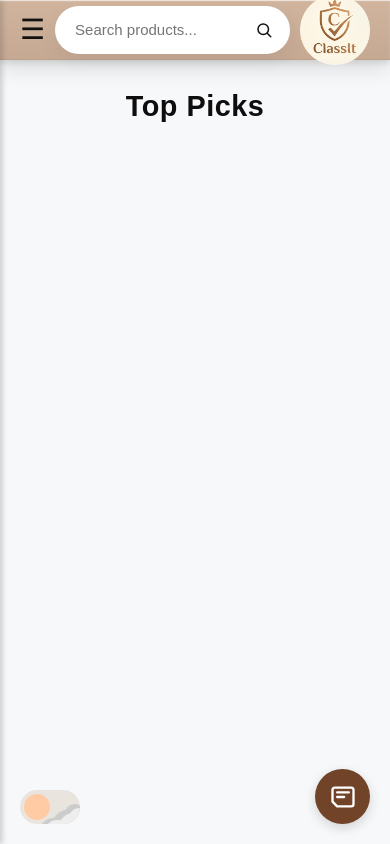
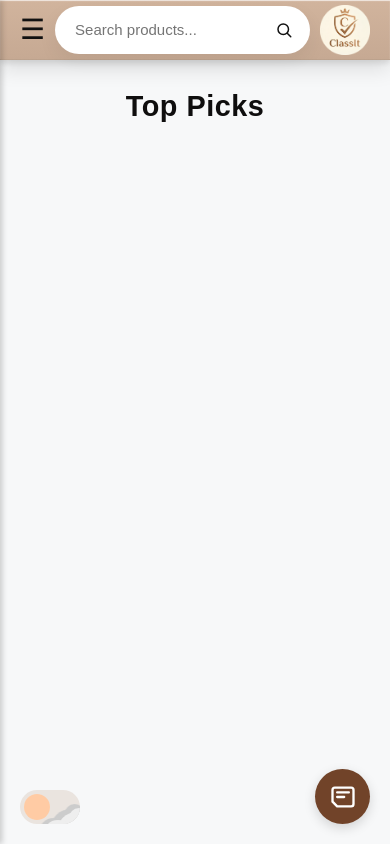
Before and after one commit to Imam1492/ClassIt, a website built with Vite: page index.html in a window 390 px wide. Built offline with nearby package versions, Linux system fonts and the light colour scheme; no server answers; a web font is replaced by a local one.

Commit message:
Fix logo size on mobile

```diff
--- a/assets/css/style.css
+++ b/assets/css/style.css
@@ -863,3 +863,10 @@ p {
 .logo-dark {
     display: none;   /* Hide Silver */
 }
+/* --- FIX FOR LOGO OVERFLOW --- */
+/* This forces the logo to fit inside the header */
+header img, .navbar img, .logo img {
+    max-height: 50px !important;  /* Limits the height */
+    width: auto;                  /* Keeps the shape correct */
+    object-fit: contain;          /* Ensures it doesn't get squished */
+}
```
